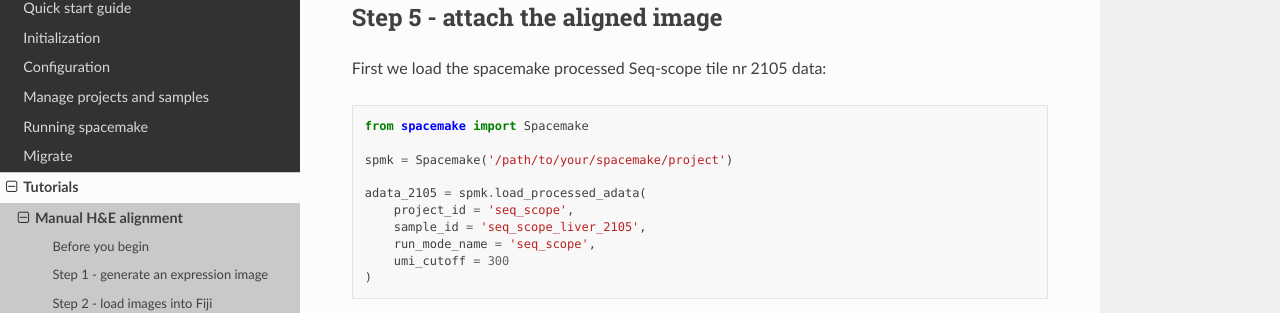
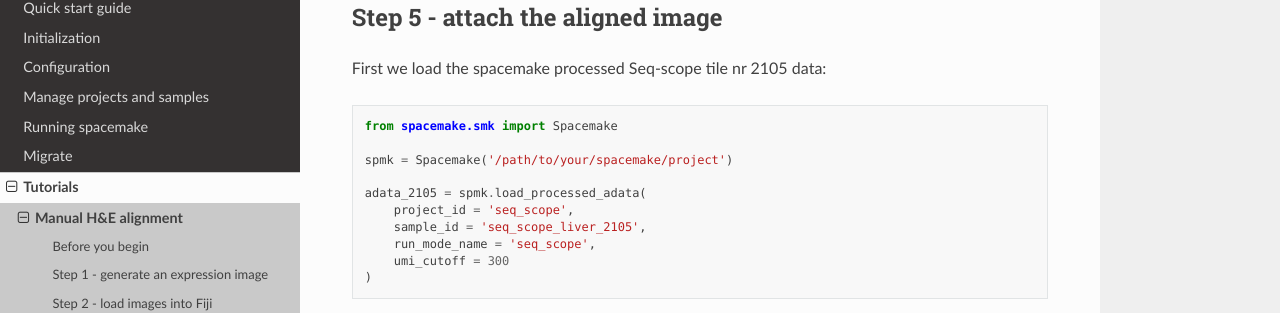
Before and after one commit to rajewsky-lab/spacemake, a Sphinx documentation site: the page built from docs/tutorials/manual_he_integration.rst, in a window 1280 px wide and 900 px high, scrolled down 3917 px. Shown: the part 141-454 px from the top of the window. Built offline with Sphinx 7.4.7 and the Read the Docs theme 3.1.0, drawn with Linux system fonts in a browser that asks for light colours; pages that are not in the unit, such as notebooks, are missing from menus.

Commit message:
* docs: fix Spacemake import error

```diff
--- a/docs/api/api.rst
+++ b/docs/api/api.rst
@@ -6,7 +6,7 @@ Spacemake class
 
 Accessing spacemake objects from python
 
-.. autoclass:: spacemake.Spacemake
+.. autoclass:: spacemake.smk.Spacemake
     :members:
 
 H&E integration module
--- a/docs/tutorials/manual_he_integration.rst
+++ b/docs/tutorials/manual_he_integration.rst
@@ -76,7 +76,7 @@ First we load the spacemake processed Seq-scope tile nr 2105 data:
 
 .. code-block:: ipython3
 
-    from spacemake import Spacemake
+    from spacemake.smk import Spacemake
 
     spmk = Spacemake('/path/to/your/spacemake/project')
 
```
